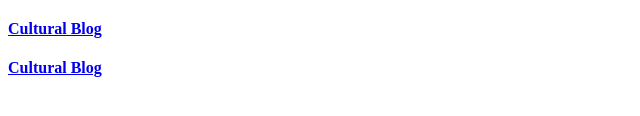
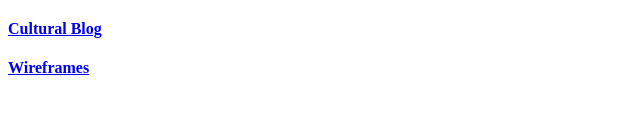
Before and after one commit to adamron1/adamron1.github.io, a plain HTML site: page index.html in a window 1280 px wide. Shown: the part 208-324 px from the top of the page, 0-640 px from the left. Drawn offline with Linux system fonts and the light colour scheme.

Commit message:
Index change

```diff
--- a/index.html
+++ b/index.html
@@ -7,7 +7,7 @@
 <h4><a href="/unit1_projects/eda2">EDA 2 (second webpage)</a></h4>
 <h4><a href="/unit1_projects/blog-posts/week1_technical">Technical Blog</a></h4>
 <h4><a href="/unit1_projects/blog-posts/week1_cultural">Cultural Blog</a></h4>
-<h4><a href="/unit1_projects/wireframe_sites.html">Cultural Blog</a></h4>
+<h4><a href="/unit1_projects/wireframe_sites.html">Wireframes</a></h4>
 
 </body>
 </html>
```
